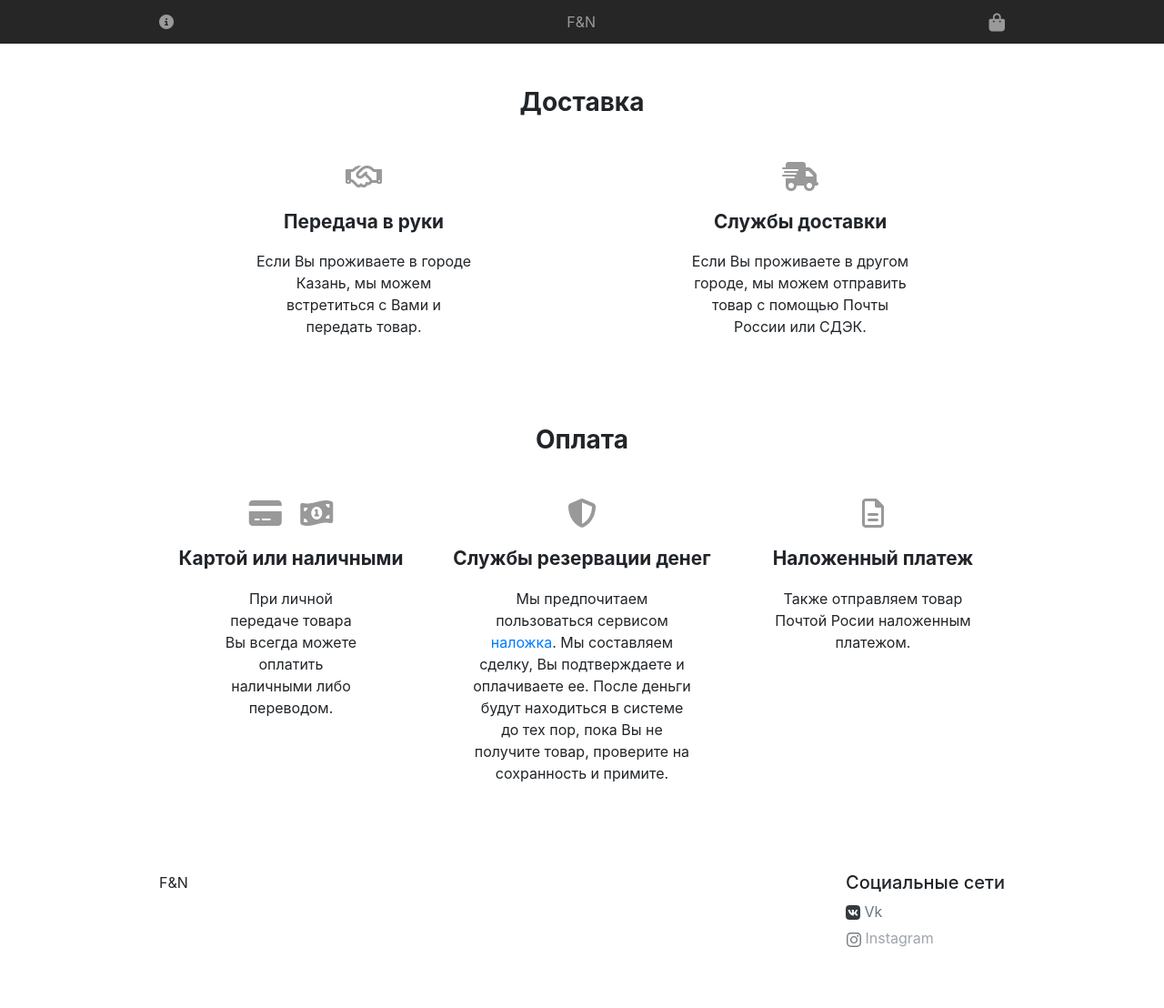
After one commit to farit2000/FandN, a Django app: page /info/ in a window 1280 px wide. The commit adds this page. Shown: the whole page at 91% size. Run offline with Django 3.2, Linux system fonts and the light colour scheme; some libraries are stand-ins or nearby versions.

Commit message:
[ADD] page info, titles to almost all pages

```diff
--- a/shop/static/css/shop.css
+++ b/shop/static/css/shop.css
@@ -47,16 +47,16 @@
     color: #fff;
 }
 
-.bag {
+.header-icon {
     color: #999;
     transition: ease-in-out color .15s;
 }
 
-.bag:hover {
+.header-icon:hover {
     color: #fff;
 }
 
-.bag:hover .counter {
+.header-icon:hover .counter {
     background-color: #fff;
     color: #000;
 }
--- a/shop/static/js/basket.js
+++ b/shop/static/js/basket.js
@@ -4,6 +4,8 @@ import {update_header} from '/shop/static/js/common.js';
 const generalTotalPrice = $('#generalTotalPrice');
 const orderLink = $('#order');
 let isNegativeQuantity = false;
+
+$('title').append(' - Корзина');
 chageOrderButton();
 
 // Ко всем input'ам с name=quantity записать текущее значение и добавить событие
--- a/shop/urls.py
+++ b/shop/urls.py
@@ -1,7 +1,5 @@
-from django.template.context_processors import static
 from django.urls import path, re_path
-from django.conf import settings
-from .views import basket, general_page, order, product_info, success, test
+from .views import basket, general_page, order, product_info, success, info
 
 urlpatterns = [
     path('', general_page.index, name='general_page'),
@@ -9,5 +7,5 @@ urlpatterns = [
     path('basket/', basket.index, name='basket_page'),
     path('order/', order.order_index, name='order_page'),
     path('success/', success.index, name='success'),
-    path('test/', test.index, name='test'),
+    path('info/', info.index, name='info'),
 ]
--- /dev/null
+++ b/shop/views/info.py
@@ -0,0 +1,5 @@
+from django.shortcuts import render
+
+
+def index(request):
+    return render(request, 'shop/info.html')
--- a/templates/shop/base.html
+++ b/templates/shop/base.html
@@ -34,13 +34,13 @@
     <script src="/shop/static/bootstrap/js/bootstrap.min.js"></script>
 </head>
 <body>
-    <nav class="site-header sticky-top py-1">
-        <div class="container d-flex flex-md-row justify-content-between">
-            <a class="py-2"></a>
-            <a class="py-2" href="/">F&amp;N</a>
-            <div class="dropdown py-2">
-                <div class="bag" id="dropdownMenuButton" data-toggle="dropdown" aria-haspopup="true" aria-expanded="false">
-                    <i class="fas fa-shopping-bag fa-lg "></i>
+    <nav class="site-header sticky-top py-2">
+        <div class="container d-flex flex-md-row justify-content-between align-items-center">
+            <a href="/info/"><i class="fas fa-info-circle py-2 header-icon"></i></a>
+            <a href="/">F&amp;N</a>
+            <div class="dropdown">
+                <div class="header-icon" id="dropdownMenuButton" data-toggle="dropdown" aria-haspopup="true" aria-expanded="false">
+                    <i class="fas fa-shopping-bag fa-lg"></i>
                     <div class="badge counter">{{ bag_quantity }}</div>
                 </div>
                 <div class="dropdown-menu dropdown-menu-right" aria-labelledby="dropdownMenuButton">
@@ -48,7 +48,7 @@
                         <a class="dropdown-item d-flex text-reset" href="/product/{{ item.product_slug }}/" style="opacity: 1 !important;">
                             <div class="position-relative">
                                 <div class="p-3">
-                                    <img src="/{{ item.product_image.path }}" alt="product" class="rounded" style="width: 70px; height: 70px;">
+                                    <img src="/{{ item.product_image.path }}" alt="{{ item.product_name }}" class="rounded" style="width: 70px; height: 70px;">
                                     <div class="badge counter quantity">{{ item.quantity }}</div>
                                 </div>
                             </div>
--- a/templates/shop/basket.html
+++ b/templates/shop/basket.html
@@ -20,7 +20,7 @@
         {% for item in basket %}
         <div class="row border-bottom" id="commodity" data-price="{{ item.product_price_with_options }}" data-id="{{ item.product_id }}" style="padding: 10px;background-color: #ffffff;margin: 20px;margin-bottom: 0px;">
             <div class="col-3 col-lg-2 d-flex justify-content-center align-items-center">
-                <img class="rounded d-flex" src="/{{ item.product_image.path }}" style="width: 70px;">
+                <img class="rounded d-flex" src="/{{ item.product_image.path }}" alt="{{ item.product_name }}" style="width: 70px;">
             </div>
             <div class="col-7 col-md-7 col-lg-8 align-self-center">
                 <div class="row">
--- a/templates/shop/index.html
+++ b/templates/shop/index.html
@@ -20,7 +20,7 @@
                     <h2 class="display-5">{{ product.name }}</h2>
                     <a class="py-2 text-primary" href="product/{{ product.slug }}">Узнать больше &rsaquo;</a>
                 </div>
-                <img src="/{{ product.main_option.images.first.path }}" class="img-fluid px-5 pb-5" alt="Responsive image">
+                <img src="/{{ product.main_option.images.first.path }}" class="img-fluid px-5 pb-5" alt="{{ product.name }}">
             </div>
 {#            Если последний и без пары, то добаить невидимую пару#}
             {% if forloop.last and forloop.counter0|divisibleby:2 %}
--- /dev/null
+++ b/templates/shop/info.html
@@ -0,0 +1,71 @@
+{% extends 'shop/base.html' %}
+
+{% block content %}
+    <div class="d-flex flex-column justify-content-between">
+        <div class="container my-5 mx-auto">
+            <h3 class="text-center font-weight-bold">Доставка</h3>
+            <ul class="row px-0 mb-0 mt-5 list-unstyled">
+                <li class="col-12 col-sm-6 text-center p-0">
+                    <div class="mb-3" style="color: #999;">
+                        <i class="far fa-handshake fa-2x"></i>
+                    </div>
+                    <p class="font-weight-bold" style="font-size: 1.3rem;">Передача в руки</p>
+                    <p class="my-0 mx-auto w-50">
+                        Если Вы проживаете в городе Казань,
+                        мы можем встретиться с Вами и передать товар.
+                    </p>
+                </li>
+                <li class="col-12 col-sm-6 text-center p-0 mt-5 mt-sm-0">
+                    <div class="mb-3" style="color: #999;">
+                        <i class="fas fa-shipping-fast fa-2x"></i>
+                    </div>
+                    <p class="font-weight-bold" style="font-size: 1.3rem;">Службы доставки</p>
+                    <p class="my-0 mx-auto w-50">
+                        Если Вы проживаете в другом городе,
+                        мы можем отправить товар с помощью Почты России или СДЭК.
+                    </p>
+                </li>
+            </ul>
+        </div>
+        <div class="d-flex flex-column justify-content-between">
+            <div class="container my-5 mx-auto">
+                <h3 class="text-center font-weight-bold">Оплата</h3>
+                <ul class="row px-0 mb-0 mt-5 list-unstyled">
+                    <li class="col-12 col-sm-4 text-center p-0">
+                        <div class="mb-3" style="color: #999;">
+                            <i class="fas fa-credit-card fa-2x"></i>
+                            <i class="fas fa-money-bill-wave-alt fa-2x ml-3"></i>
+                        </div>
+                        <p class="font-weight-bold" style="font-size: 1.3rem;">Картой или наличными</p>
+                        <p class="my-0 mx-auto w-50">
+                            При личной передаче товара Вы всегда можете оплатить наличными либо переводом.
+                        </p>
+                    </li>
+                    <li class="col-12 col-sm-4 text-center p-0 mt-5 mt-sm-0">
+                        <div class="mb-3" style="color: #999;">
+                            <i class="fas fa-shield-alt fa-2x"></i>
+                        </div>
+                        <p class="font-weight-bold" style="font-size: 1.3rem;">Службы резервации денег</p>
+                        <p class="my-0 mx-auto w-75">
+                            Мы предпочитаем пользоваться сервисом <a href="https://наложка.рф">наложка</a>.
+                            Мы составляем сделку, Вы подтверждаете и оплачиваете ее. После деньги будут находиться в системе
+                            до тех пор, пока Вы не получите товар, проверите на сохранность и примите.
+                        </p>
+                    </li>
+                    <li class="col-12 col-sm-4 text-center p-0 mt-5 mt-sm-0">
+                        <div class="mb-3" style="color: #999;">
+                            <i class="far fa-file-alt fa-2x"></i>
+                        </div>
+                        <p class="font-weight-bold" style="font-size: 1.3rem;">Наложенный платеж</p>
+                        <p class="my-0 mx-auto w-75">
+                            Также отправляем товар Почтой Росии наложенным платежом.
+                        </p>
+                    </li>
+                </ul>
+            </div>
+        </div>
+    </div>
+    <script>
+        $('title').append(' - Условия доставки и оплаты');
+    </script>
+{% endblock %}
--- a/templates/shop/product.html
+++ b/templates/shop/product.html
@@ -9,7 +9,7 @@
                     <img src="/{{ product.main_option.images.first.path }}" class="main-image img-fluid mb-3" alt="{{ product.name }}">
                     <div class="img-choices-container d-flex justify-content-center mb-4">
                         {% for image in product.main_option.images.all %}
-                            <img src="/{{ image.path }}" alt="vase" class="img-choice" width="70">
+                            <img src="/{{ image.path }}" alt="{{ product.name }}" class="img-choice" width="70">
                         {% endfor %}
                     </div>
                 </div>
@@ -30,7 +30,7 @@
                         <p>{{ opt_group.name }}</p>
                         <div class="img-options-container d-flex justify-content-left mb-4">
                              {% for e in opt_group.options.all %}
-                                 <img src="/{{ e.images.first.path }}" alt="vase" class="img-choice
+                                 <img src="/{{ e.images.first.path }}" alt="{{ opt_group.name }}: {{ e.option_value }}" class="img-choice
                                 {% if e.is_default %}active{% endif %}" width="70" data-id="{{ e.id }}">
                              {% endfor %}
                         </div>
```
Also changed, not shown: shop/views/test.py (deleted, +0 -9 lines), templates/shop/order.html (+6 -1 lines), templates/shop/test.html (deleted, +0 -12 lines).
